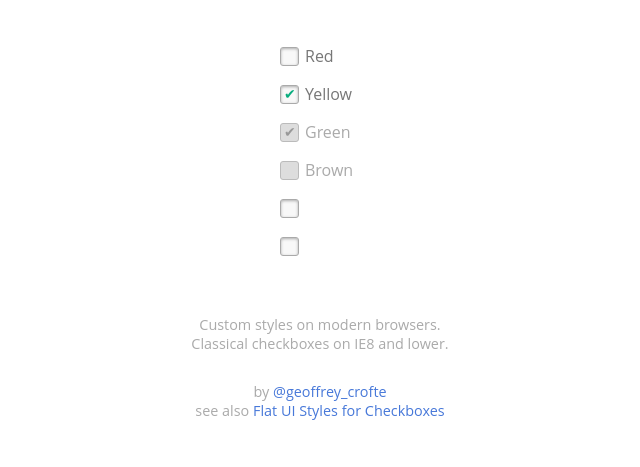
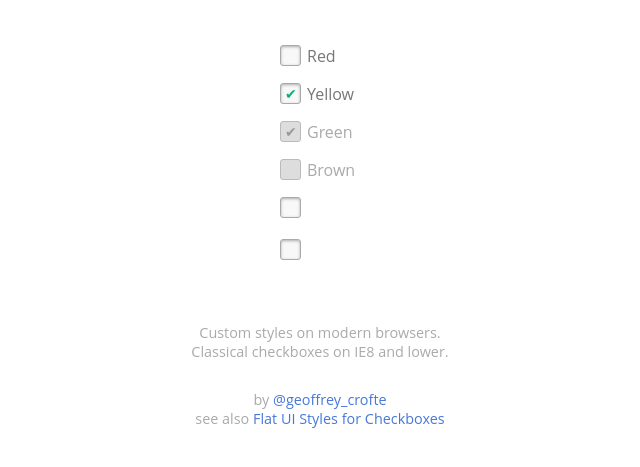
Before and after one commit to Daniel-Hug/bigcheck, a website: page index.html in a window 1280 px wide. Shown: the part 105-572 px from the top of the page, without its empty margins (320-960 px from the left). Drawn offline with Linux system fonts and the light colour scheme.

Commit message:
myriad improvements
- revert to using label instead of universal selector again
- add hide-label helper class
- better hover & focus style
- no pointer cursor when disabled

```diff
--- a/bigcheck.css
+++ b/bigcheck.css
@@ -5,71 +5,81 @@
 }
 
 /* label */
-.bigcheck + * {
+.bigcheck + label {
 	position: relative;
-	padding-left: 25px;
+	padding-left: 27px;
 	cursor: pointer;
+}
+
+.bigcheck.hide-label + label {
+	padding-left: 21px;
+	width: 0;
+	overflow: hidden;
+	display: inline-block;
+	height: 21px;
 }
 
 
 /* box */
-.bigcheck + :before {
+.bigcheck + label:before {
 	content: '';
 	position: absolute;
-	left: 0; top: 2px;
-	width: 17px; height: 17px;
+	left: 0;
+	top: 0;
+	width: 19px;
+	height: 19px;
 	border: 1px solid #aaa;
 	background: #f8f8f8;
 	border-radius: 3px;
 	box-shadow: inset 0 1px 3px rgba(0,0,0,.3)
+;
 }
 
 
 /* check */
-.bigcheck + :after {
+.bigcheck + label:after {
 	content: '✔';
 	position: absolute;
-	top: 0; left: 4px;
+	top: 0;
+	left: 5px;
 	font-size: 14px;
-	line-height: 22px;
-	color: #09ad7e;
-	transition: all .2s;
+	line-height: 21px;
+	color: transparent;
 }
 
 
-/* check state changes */
-.bigcheck:not(:checked) + :after {
-	opacity: 0;
-	transform: scale(0);
+/* disabled state */
+.bigcheck:disabled + label {
+	color: #aaa;
+	cursor: default;
 }
 
-.bigcheck:checked + :after {
-	opacity: 1;
-	transform: scale(1);
-}
-
-
-/* disabled */
-.bigcheck:disabled + :before {
+.bigcheck:disabled + label:before {
 	box-shadow: none;
 	border-color: #bbb;
 	background-color: #ddd;
 }
 
-.bigcheck:disabled:checked + :after {
+.bigcheck:disabled:checked + label:after {
 	color: #999;
-}
-
-.bigcheck:disabled + * {
-	color: #aaa;
 }
 
 
 /* hover & focus states */
-.bigcheck:focus + :before {
-	border: 1px dotted blue;
+.bigcheck + label:hover:after {
+	color: #d0d0d0;
 }
 
-.bigcheck + :hover:before {
+.bigcheck:disabled + label:hover:after {
+	color: #ccc;
+}
+
+.bigcheck:focus + label:before {
 	border: 1px solid #4778d9;
 }
+
+
+/* checked state */
+.bigcheck:checked + label:after {
+	color: #09ad7e;
+}
--- a/index.html
+++ b/index.html
@@ -30,12 +30,12 @@
 				<label for="test4">Brown</label>
 			</p>
 			<p>
-				<input type="checkbox" class="bigcheck" id="test5">
+				<input type="checkbox" class="bigcheck hide-label" id="test5">
 				<label for="test5"></label>
 			</p>
 			<p>
-				<input type="checkbox" class="bigcheck">
-				<span></span>
+				<input type="checkbox" class="bigcheck hide-label" id="test6">
+				<label for="test6">hidden label!</label>
 			</p>
 		</div>
 
```
